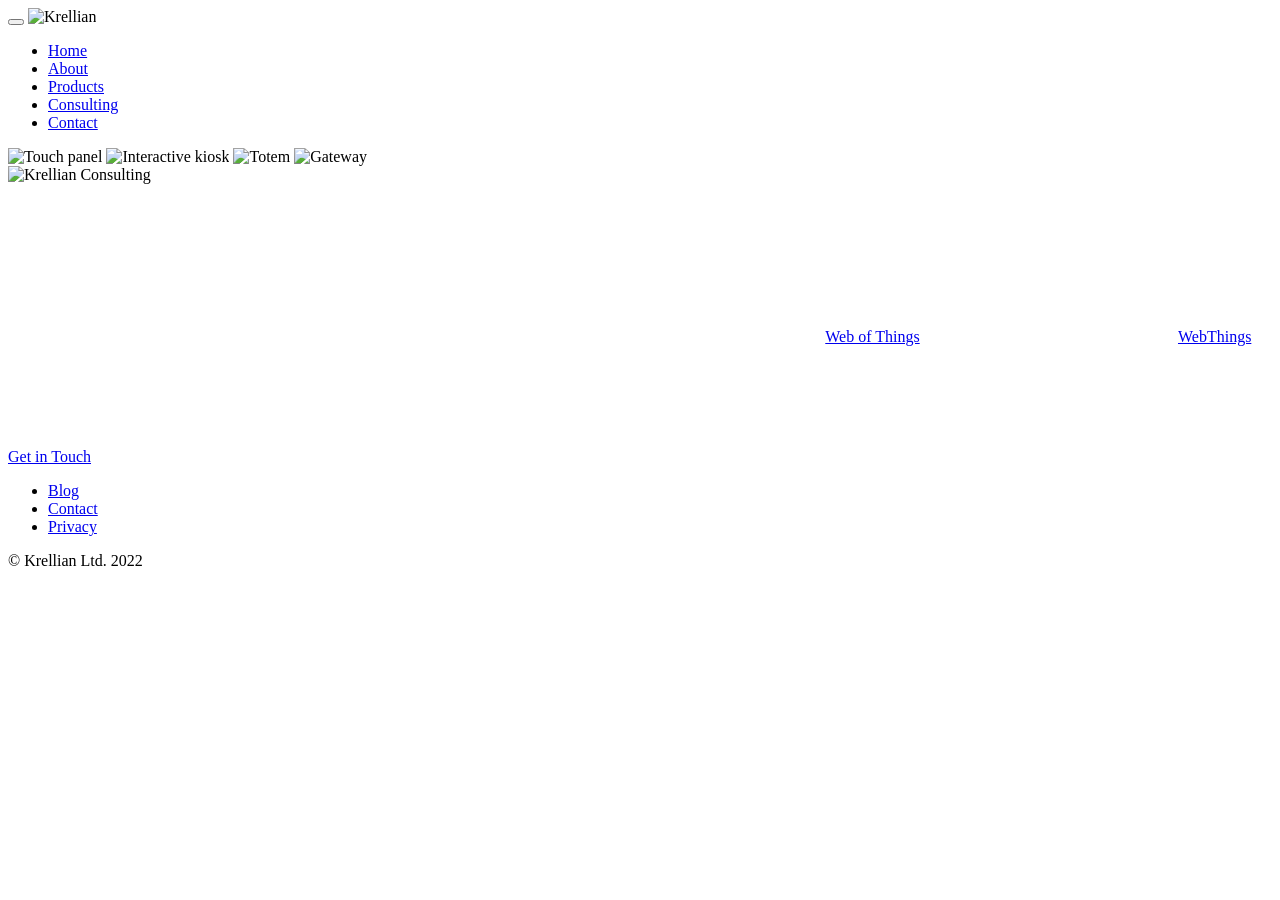
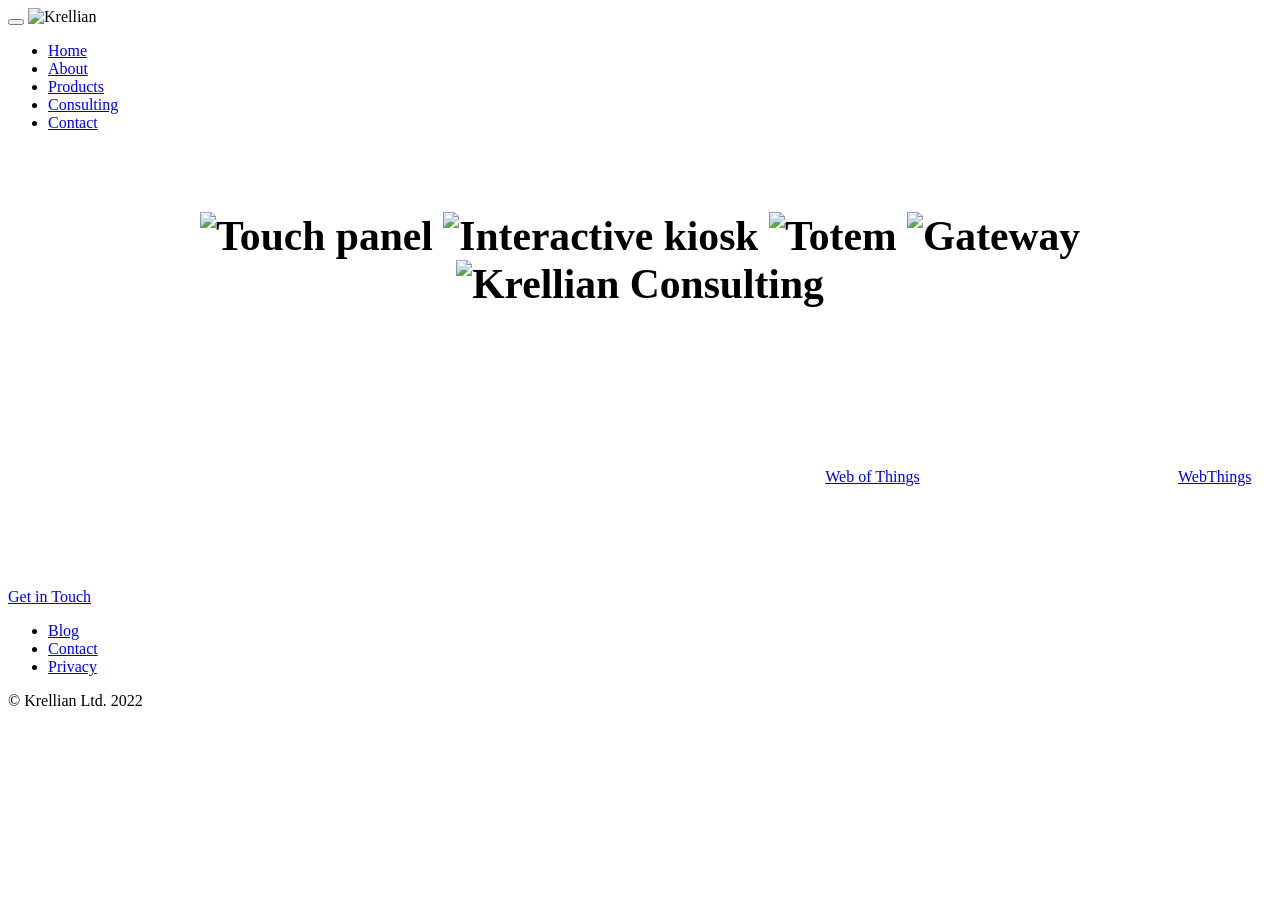

New footer

--- a/consulting/css/consulting.css
+++ b/consulting/css/consulting.css
@@ -6,7 +6,7 @@
   color: #000;
 }
 
-h1 {
+.dark-section h1, .light-section {
   font-size: 2.6rem;
   font-weight: 600;
   margin: 0 auto;
@@ -14,7 +14,7 @@ h1 {
   padding: 4rem 0 1rem 0;
 }
 
-h2 {
+.dark-section h2, .light-section h2 {
   font-size: 1.4rem;
   font-weight: normal;
   margin: 0 auto;
